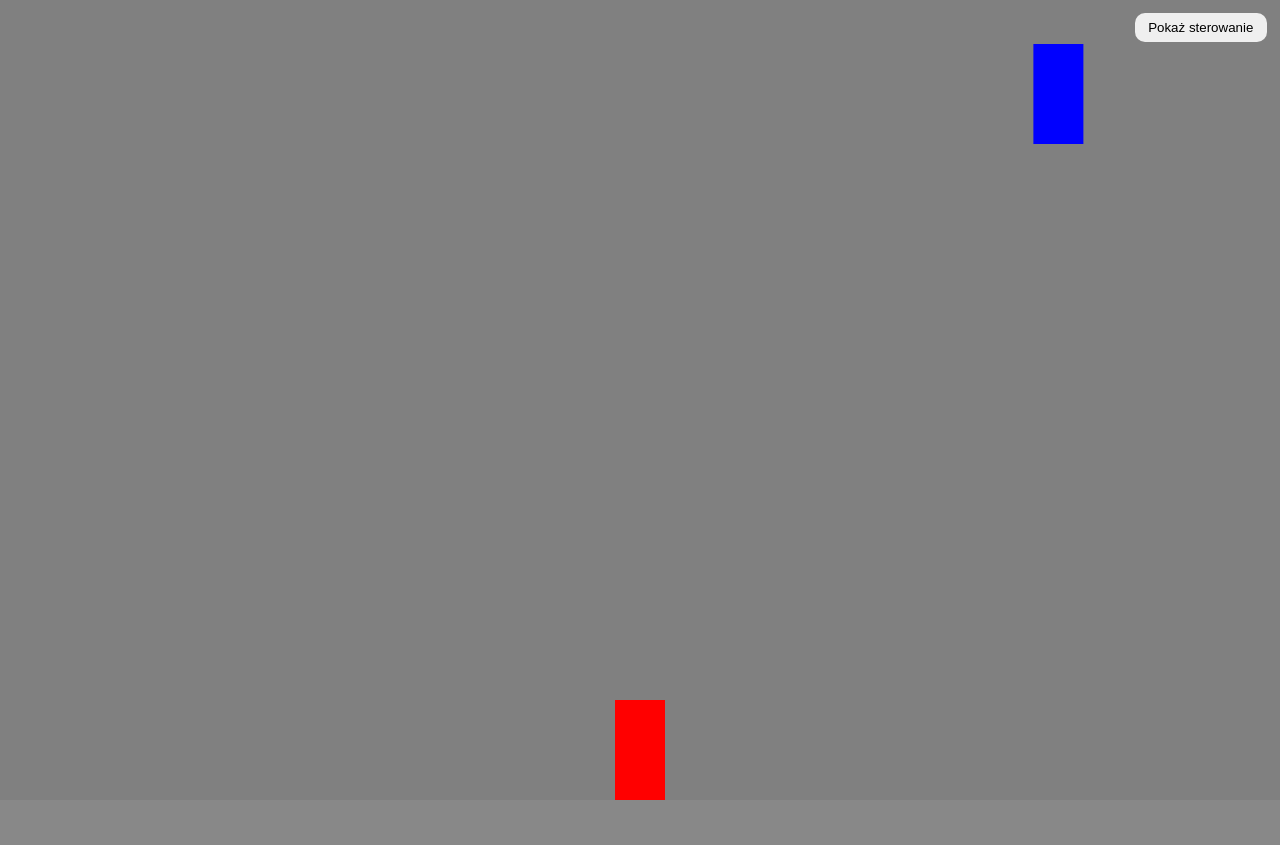
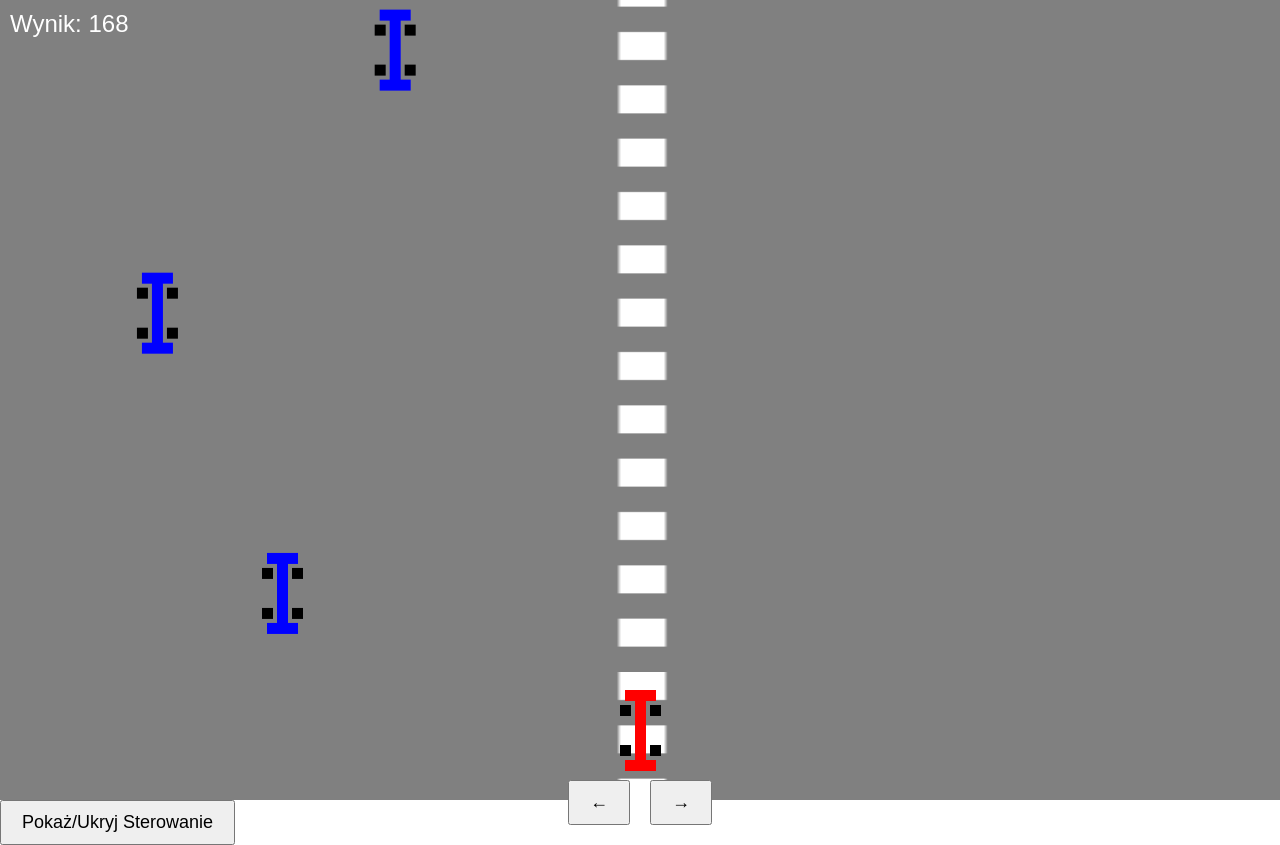
Before and after one commit to Marek667/formula1MMA, a plain HTML site: page index.html in a window 1280 px wide. Both pictures are taken after a click on the button "Start". Before the commit the page ends 800 px from the top, so only its background shows below. Drawn offline with Linux system fonts and the light colour scheme.

Commit message:
naprawa i dzwiek

```diff
--- a/css/style.css
+++ b/css/style.css
@@ -1,68 +1,53 @@
-
 body, html {
   margin: 0;
   padding: 0;
-  height: 100%;
-  background: #888;
-  font-family: Arial, sans-serif;
+  overflow-x: hidden;
+  font-family: sans-serif;
 }
-
-canvas {
+#game {
   display: block;
-  margin: 0 auto;
-  background: gray;
 }
-
+#score {
+  position: absolute;
+  top: 10px;
+  left: 10px;
+  color: white;
+  font-size: 24px;
+  z-index: 2;
+}
 #menu {
   position: absolute;
-  top: 50%;
-  left: 50%;
-  transform: translate(-50%, -50%);
-  background: white;
-  padding: 2em;
-  border-radius: 10px;
-  text-align: center;
-  box-shadow: 0 0 15px rgba(0, 0, 0, 0.3);
+  top: 0;
+  left: 0;
+  width: 100%;
+  height: 100%;
+  background: #111;
+  color: white;
+  display: flex;
+  flex-direction: column;
+  align-items: center;
+  justify-content: center;
+  z-index: 10;
 }
-
-.difficulty button {
-  margin: 0.5em;
+#menu.hidden {
+  display: none;
 }
-
-button.selected {
-  font-weight: bold;
-  border: 2px solid #000;
+#game-container {
+  position: relative;
 }
-
 #controls {
   position: absolute;
-  bottom: 1em;
+  bottom: 20px;
   left: 50%;
   transform: translateX(-50%);
   display: flex;
-  gap: 1em;
+  gap: 20px;
+  z-index: 2;
 }
-
-#controls button {
-  width: 80px;
-  height: 80px;
-  font-size: 2em;
-  border-radius: 10px;
-  border: none;
-  box-shadow: 2px 2px 5px rgba(0,0,0,0.5);
+#controls.hidden {
+  display: none;
 }
-
-#toggleControls {
-  position: absolute;
-  top: 1em;
-  right: 1em;
-  padding: 0.5em 1em;
-  border: none;
-  border-radius: 10px;
+button {
+  padding: 10px 20px;
+  font-size: 18px;
 }
-
-@media (min-width: 768px) {
-  #controls {
-    display: none;
-  }
-}
--- a/index.html
+++ b/index.html
@@ -1,27 +1,32 @@
-
 <!DOCTYPE html>
 <html lang="pl">
 <head>
-  <meta charset="UTF-8" />
-  <meta name="viewport" content="width=device-width, initial-scale=1.0" />
-  <title>Formuła 1 - Gra</title>
-  <link rel="stylesheet" href="css/style.css" />
+  <meta charset="UTF-8">
+  <meta name="viewport" content="width=device-width, initial-scale=1.0">
+  <title>Gra Formuła 1</title>
+  <link rel="stylesheet" href="css/style.css">
 </head>
 <body>
   <div id="menu">
-    <h1>Formuła 1 – Gra</h1>
-    <div class="difficulty">
-      <button id="easyBtn" class="selected">Łatwy</button>
-      <button id="hardBtn">Trudny</button>
+    <h1>Formuła 1</h1>
+    <h2>Wybierz poziom trudności:</h2>
+    <div id="difficulty-selection">
+      <label><input type="radio" name="difficulty" value="easy" checked> Łatwy</label>
+      <label><input type="radio" name="difficulty" value="hard"> Trudny</label>
     </div>
-    <button id="startBtn">Start</button>
+    <button id="start-btn">Start</button>
   </div>
-  <canvas id="gameCanvas"></canvas>
-  <div id="controls">
-    <button id="leftBtn">←</button>
-    <button id="rightBtn">→</button>
+
+  <div id="game-container" class="hidden">
+    <canvas id="game"></canvas>
+    <div id="score">Wynik: 0</div>
+    <div id="controls">
+      <button id="left">←</button>
+      <button id="right">→</button>
+    </div>
+    <button id="toggle-controls">Pokaż/Ukryj Sterowanie</button>
   </div>
-  <button id="toggleControls">Pokaż sterowanie</button>
+
   <script src="js/script.js"></script>
 </body>
 </html>
--- a/js/script.js
+++ b/js/script.js
@@ -1,98 +1,133 @@
+const canvas = document.getElementById("game");
+const ctx = canvas.getContext("2d");
+const scoreDisplay = document.getElementById("score");
+const leftBtn = document.getElementById("left");
+const rightBtn = document.getElementById("right");
+const controlsDiv = document.getElementById("controls");
+const toggleBtn = document.getElementById("toggle-controls");
+const startBtn = document.getElementById("start-btn");
+const menu = document.getElementById("menu");
+const gameContainer = document.getElementById("game-container");
+const engineSound = new Audio("assets/engine.mp3");
+engineSound.loop = true;
 
-const canvas = document.getElementById("gameCanvas");
-const ctx = canvas.getContext("2d");
-canvas.width = window.innerWidth;
-canvas.height = window.innerHeight;
+let width, height;
+let player, enemies, score;
+let bgY = 0;
+let keys = {};
+let enemySpeedBase = 3;
+let playerSpeed = 4;
 
-let car = { x: canvas.width / 2 - 25, y: canvas.height - 100, width: 50, height: 100, color: "red" };
-let obstacles = [];
-let speed = 3;
-let gameRunning = false;
+const bgImg = new Image();
+bgImg.src = "pictures/background.png";
+const playerImg = new Image();
+playerImg.src = "pictures/player.png";
+const enemyImg = new Image();
+enemyImg.src = "pictures/enemy.png";
 
-const createObstacle = () => {
-  const obsWidth = 50;
-  const obsHeight = 100;
-  const x = Math.random() * (canvas.width - obsWidth);
-  obstacles.push({ x, y: -obsHeight, width: obsWidth, height: obsHeight, color: "blue" });
-};
+function resizeCanvas() {
+  width = window.innerWidth;
+  height = window.innerHeight;
+  canvas.width = width;
+  canvas.height = height;
+}
+window.addEventListener("resize", resizeCanvas);
 
-const drawCar = () => {
-  ctx.fillStyle = car.color;
-  ctx.fillRect(car.x, car.y, car.width, car.height);
-};
+function startGame() {
+  resizeCanvas();
+  menu.classList.add("hidden");
+  gameContainer.classList.remove("hidden");
+  window.scrollTo({ top: 0, behavior: 'smooth' });
+  engineSound.play();
 
-const drawObstacles = () => {
-  ctx.fillStyle = "blue";
-  obstacles.forEach(obs => {
-    ctx.fillRect(obs.x, obs.y, obs.width, obs.height);
-  });
-};
+  const selectedDifficulty = document.querySelector('input[name="difficulty"]:checked').value;
+  enemySpeedBase = selectedDifficulty === "hard" ? 5 : 3;
+  playerSpeed = selectedDifficulty === "hard" ? 6 : 4;
 
-const updateObstacles = () => {
-  obstacles.forEach(obs => obs.y += speed);
-  obstacles = obstacles.filter(obs => obs.y < canvas.height);
-};
+  player = { x: width / 2 - 25, y: height - 120, width: 50, height: 100, speed: playerSpeed };
+  enemies = [];
+  score = 0;
+  bgY = 0;
+  keys = {};
 
-const checkCollision = () => {
-  for (let obs of obstacles) {
-    if (car.x < obs.x + obs.width &&
-        car.x + car.width > obs.x &&
-        car.y < obs.y + obs.height &&
-        car.y + car.height > obs.y) {
-      return true;
+  function spawnEnemy() {
+    const x = Math.random() * (width - 50);
+    enemies.push({ x, y: -100, width: 50, height: 100, speed: enemySpeedBase + Math.random() * 2 });
+    setTimeout(spawnEnemy, 1200);
+  }
+
+  spawnEnemy();
+  requestAnimationFrame(gameLoop);
+  control();
+}
+
+function drawBackground() {
+  bgY += 4;
+  if (bgY > height) bgY = 0;
+  ctx.drawImage(bgImg, 0, bgY - height, width, height);
+  ctx.drawImage(bgImg, 0, bgY, width, height);
+}
+
+function drawPlayer() {
+  ctx.drawImage(playerImg, player.x, player.y, player.width, player.height);
+}
+
+function drawEnemies() {
+  for (let e of enemies) {
+    ctx.drawImage(enemyImg, e.x, e.y, e.width, e.height);
+  }
+}
+
+function updateEnemies() {
+  for (let e of enemies) e.y += e.speed;
+  enemies = enemies.filter(e => e.y < height);
+}
+
+function checkCollision(a, b) {
+  return a.x < b.x + b.width &&
+         a.x + a.width > b.x &&
+         a.y < b.y + b.height &&
+         a.y + a.height > b.y;
+}
+
+function updateScore() {
+  score++;
+  scoreDisplay.textContent = "Wynik: " + score;
+}
+
+function gameLoop() {
+  ctx.clearRect(0, 0, width, height);
+  drawBackground();
+  updateEnemies();
+  drawEnemies();
+  drawPlayer();
+  for (let e of enemies) {
+    if (checkCollision(player, e)) {
+      alert("Koniec gry! Twój wynik: " + score);
+      return startGame();
     }
   }
-  return false;
-};
+  updateScore();
+  requestAnimationFrame(gameLoop);
+}
 
-const gameLoop = () => {
-  if (!gameRunning) return;
-  ctx.clearRect(0, 0, canvas.width, canvas.height);
-  drawCar();
-  drawObstacles();
-  updateObstacles();
-  if (checkCollision()) {
-    alert("Koniec gry!");
-    gameRunning = false;
-    location.reload();
-    return;
-  }
-  requestAnimationFrame(gameLoop);
-};
+function control() {
+  if (keys["ArrowLeft"] || keys["a"]) player.x -= player.speed;
+  if (keys["ArrowRight"] || keys["d"]) player.x += player.speed;
+  player.x = Math.max(0, Math.min(width - player.width, player.x));
+  setTimeout(() => requestAnimationFrame(control), 16);
+}
 
-document.getElementById("startBtn").addEventListener("click", () => {
-  document.getElementById("menu").style.display = "none";
-  gameRunning = true;
-  setInterval(createObstacle, 2000);
-  gameLoop();
+document.addEventListener("keydown", (e) => keys[e.key] = true);
+document.addEventListener("keyup", (e) => keys[e.key] = false);
+
+leftBtn.addEventListener("touchstart", () => keys["ArrowLeft"] = true);
+leftBtn.addEventListener("touchend", () => keys["ArrowLeft"] = false);
+rightBtn.addEventListener("touchstart", () => keys["ArrowRight"] = true);
+rightBtn.addEventListener("touchend", () => keys["ArrowRight"] = false);
+
+toggleBtn.addEventListener("click", () => {
+  controlsDiv.classList.toggle("hidden");
 });
 
-document.getElementById("easyBtn").addEventListener("click", () => {
-  speed = 3;
-  document.getElementById("easyBtn").classList.add("selected");
-  document.getElementById("hardBtn").classList.remove("selected");
-});
-
-document.getElementById("hardBtn").addEventListener("click", () => {
-  speed = 6;
-  document.getElementById("hardBtn").classList.add("selected");
-  document.getElementById("easyBtn").classList.remove("selected");
-});
-
-document.getElementById("leftBtn").addEventListener("touchstart", () => {
-  car.x -= 20;
-});
-
-document.getElementById("rightBtn").addEventListener("touchstart", () => {
-  car.x += 20;
-});
-
-document.getElementById("toggleControls").addEventListener("click", () => {
-  const controls = document.getElementById("controls");
-  controls.style.display = controls.style.display === "flex" ? "none" : "flex";
-});
-
-window.addEventListener("keydown", (e) => {
-  if (e.key === "ArrowLeft") car.x -= 20;
-  if (e.key === "ArrowRight") car.x += 20;
-});
+startBtn.addEventListener("click", startGame);
```
Also changed, not shown: pictures/background.png (added), pictures/enemy.png (added), pictures/player.png (added), 1 other file.
